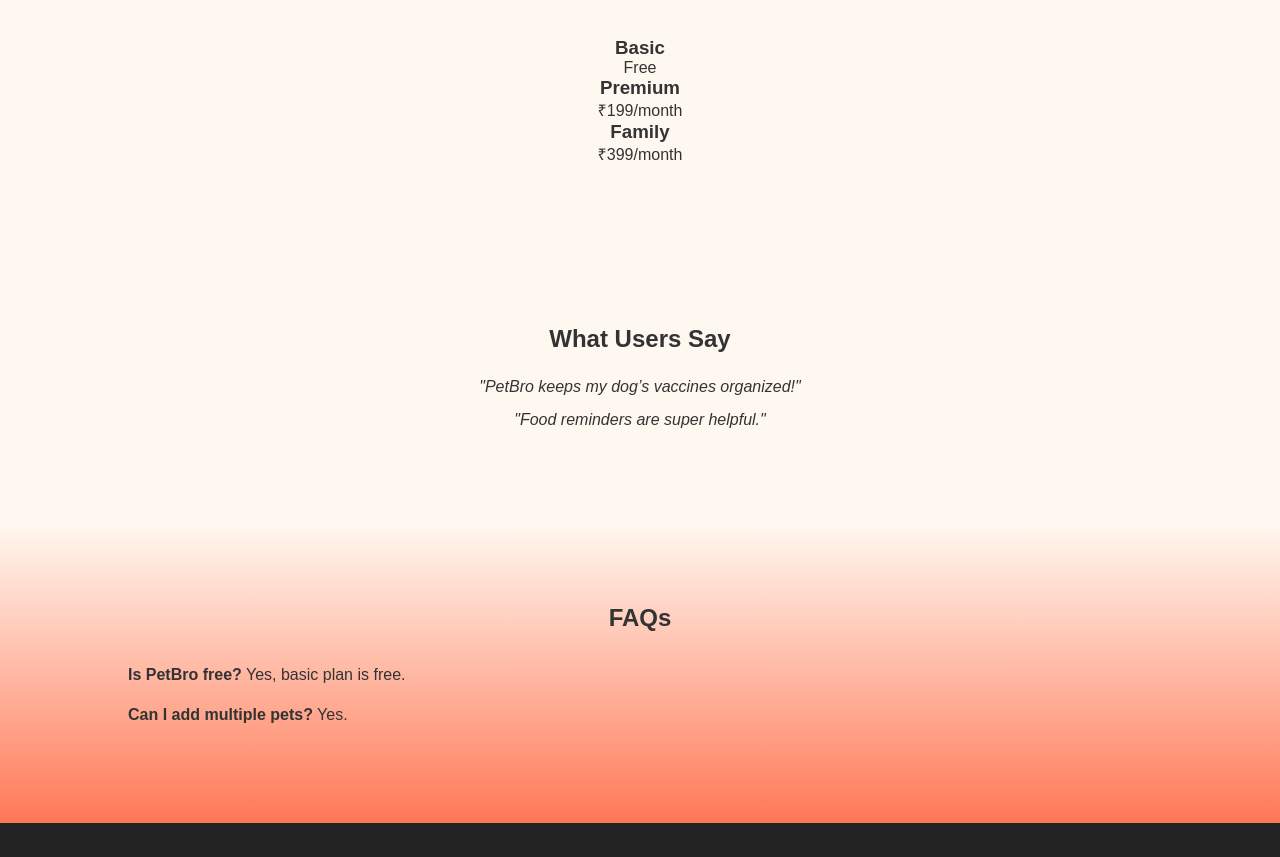
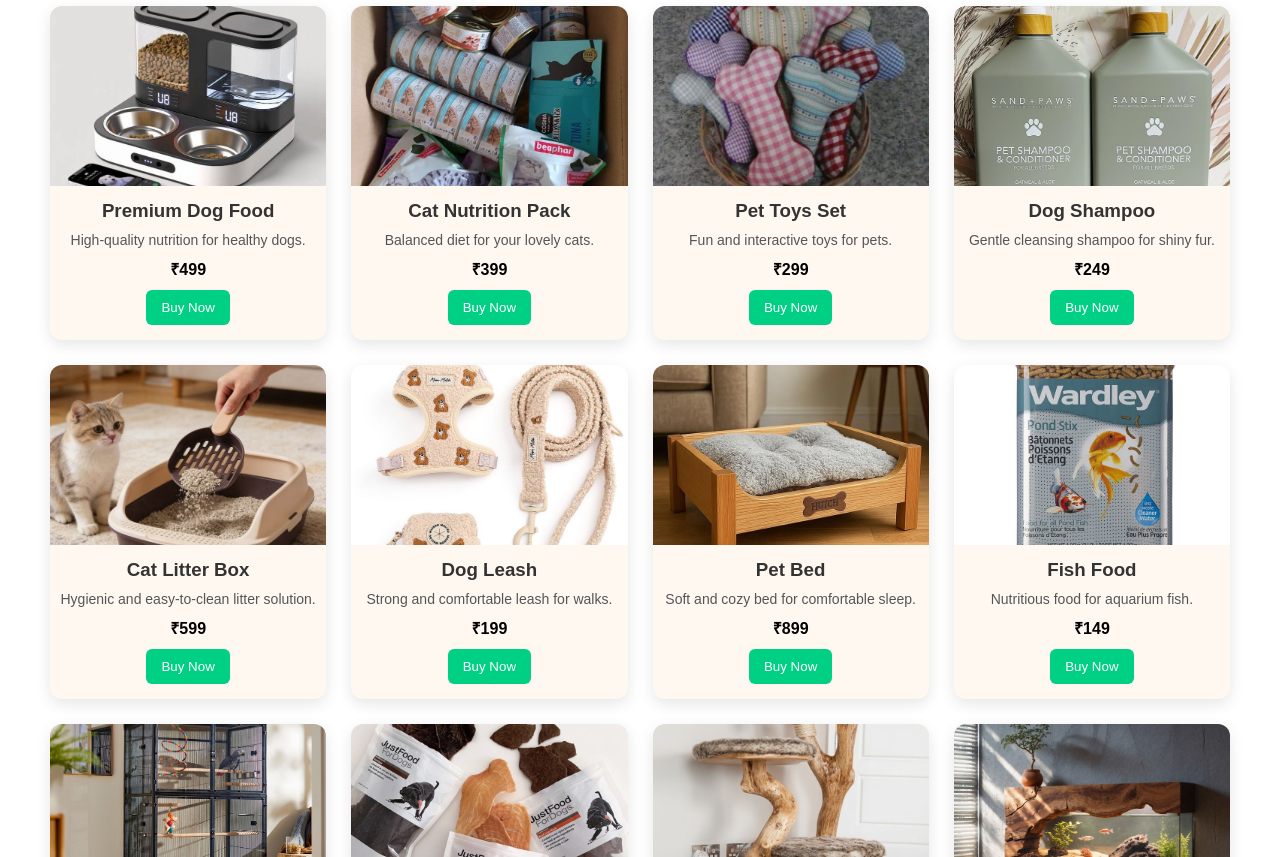
Before and after one commit to NirviMathur/PetBro-Pet_care_management, a plain HTML site: page product.html in a window 1280 px wide. Shown: the part 740-1597 px from the top of the page. Drawn offline with Linux system fonts and the light colour scheme.

Commit message:
second commit

```diff
--- a/css/style.css
+++ b/css/style.css
@@ -170,36 +170,74 @@
     color:#666;
     line-height:1.6;
 }
-
-.pricing{
-    padding:80px 10%;
-    text-align:center;
-    background:#fff8f0;
+.products-section {
+    padding: 50px;
+    text-align: center;
 }
 
-.pricing h2{
-    margin-bottom:40px;
+.products-section h2 {
+    font-size: 32px;
+    margin-bottom: 30px;
 }
 
-.pricing-container{
-    display:flex;
-    justify-content:center;
-    gap:25px;
-    flex-wrap:wrap;
+/* Grid Layout */
+.products-grid {
+    display: grid;
+    grid-template-columns: repeat(auto-fit, minmax(250px, 1fr));
+    gap: 25px;
 }
 
-.price-card{
-    background:#fff8f0;
-    padding:30px;
-    width:220px;
-    border-radius:15px;
-    box-shadow:0 4px 15px rgba(0,0,0,0.08);
-    transition:0.3s;
+/* Product Card */
+.product-card {
+    background: #fff8f0;
+    border-radius: 12px;
+    box-shadow: 0 5px 15px rgba(0,0,0,0.1);
+    overflow: hidden;
+    transition: 0.3s ease;
+    padding-bottom: 15px;
 }
 
-.price-card:hover{
-    transform:translateY(-5px);
+.product-card:hover {
+    transform: translateY(-8px);
 }
+
+.product-card img {
+    width: 100%;
+    height: 180px;
+    object-fit: cover;
+}
+
+.product-card h3 {
+    margin: 10px 0;
+}
+
+.product-card p {
+    font-size: 14px;
+    color: #555;
+    padding: 0 10px;
+}
+
+.product-card span {
+    display: block;
+    margin: 10px 0;
+    font-weight: bold;
+    color: #000;
+}
+
+.product-card button {
+    background: #00d084;
+    border: none;
+    padding: 10px 15px;
+    color: white;
+    border-radius: 6px;
+    cursor: pointer;
+    transition: 0.3s;
+}
+
+.product-card button:hover {
+    background: #00a86b;
+}
+
 
 .testimonials{
     padding:80px 10%;
--- a/product.html
+++ b/product.html
@@ -34,23 +34,131 @@
         </div>
     </section>
 
-    <section class="pricing">
-        <h2>Pricing Plans</h2>
-        <div class="contaainer">
-            <div class="price_card">
-                <h3>Basic</h3>
-                <p>Free</p>
-            </div>
-            <div class="price_card">
-                <h3>Premium</h3>
-                <p>₹199/month</p>
-            </div>
-            <div class="price_card">
-                <h3>Family</h3>
-                <p>₹399/month</p>
-            </div>
+    <section class="products-section">
+    <h2>Our Pet Products</h2>
+
+    <div class="products-grid">
+
+        <div class="product-card">
+            <img src="images/dog-foodbox.jpg">
+            <h3>Premium Dog Food</h3>
+            <p>High-quality nutrition for healthy dogs.</p>
+            <span>₹499</span>
+            <button>Buy Now</button>
         </div>
-    </section>
+
+        <div class="product-card">
+            <img src="images/catfood.jpg" alt="">
+            <h3>Cat Nutrition Pack</h3>
+            <p>Balanced diet for your lovely cats.</p>
+            <span>₹399</span>
+            <button>Buy Now</button>
+        </div>
+
+        <div class="product-card">
+            <img src="images/pettoy.jpg" alt="">
+            <h3>Pet Toys Set</h3>
+            <p>Fun and interactive toys for pets.</p>
+            <span>₹299</span>
+            <button>Buy Now</button>
+        </div>
+        <div class="product-card">
+    <img src="images/dogshampoo.jpg" alt="">
+    <h3>Dog Shampoo</h3>
+    <p>Gentle cleansing shampoo for shiny fur.</p>
+    <span>₹249</span>
+    <button>Buy Now</button>
+    </div>
+
+    <div class="product-card">
+        <img src="images/catlitter.jpg" alt="">
+        <h3>Cat Litter Box</h3>
+        <p>Hygienic and easy-to-clean litter solution.</p>
+        <span>₹599</span>
+        <button>Buy Now</button>
+    </div>
+
+    <div class="product-card">
+        <img src="images/dogleash.jpg" alt="">
+        <h3>Dog Leash</h3>
+        <p>Strong and comfortable leash for walks.</p>
+        <span>₹199</span>
+        <button>Buy Now</button>
+    </div>
+
+    <div class="product-card">
+        <img src="images/petbed.jpg" alt="">
+        <h3>Pet Bed</h3>
+        <p>Soft and cozy bed for comfortable sleep.</p>
+        <span>₹899</span>
+        <button>Buy Now</button>
+    </div>
+
+    <div class="product-card">
+        <img src="images/fishfood.jpg" alt="">
+        <h3>Fish Food</h3>
+        <p>Nutritious food for aquarium fish.</p>
+        <span>₹149</span>
+        <button>Buy Now</button>
+    </div>
+
+    <div class="product-card">
+        <img src="images/birdcage.jpg" alt="">
+        <h3>Bird Cage</h3>
+        <p>Spacious and safe cage for birds.</p>
+        <span>₹1299</span>
+        <button>Buy Now</button>
+    </div>
+    <div class="product-card">
+        <img src="images/dogtreat.jpg" alt="">
+        <h3>Dog Treats</h3>
+        <p>Tasty and healthy treats for training rewards.</p>
+        <span>₹199</span>
+        <button>Buy Now</button>
+    </div>
+
+    <div class="product-card">
+        <img src="images/catscrachter.jpg" alt="">
+        <h3>Cat Scratcher</h3>
+        <p>Keep your cat active and protect furniture.</p>
+        <span>₹349</span>
+        <button>Buy Now</button>
+    </div>
+
+    <div class="product-card">
+        <img src="images/aquarim.jpg" alt="">
+        <h3>Aquarium Tank</h3>
+        <p>Beautiful glass tank for your fish setup.</p>
+        <span>₹1499</span>
+        <button>Buy Now</button>
+    </div>
+
+    <div class="product-card">
+        <img src="images/petgrooming-kit.jpg" alt="">
+        <h3>Grooming Kit</h3>
+        <p>Complete kit for pet hair and nail care.</p>
+        <span>₹699</span>
+        <button>Buy Now</button>
+    </div>
+
+    <div class="product-card">
+        <img src="images/doghouse.jpg" alt="">
+        <h3>Dog House</h3>
+        <p>Comfortable outdoor shelter for dogs.</p>
+        <span>₹1999</span>
+        <button>Buy Now</button>
+    </div>
+
+    <div class="product-card">
+        <img src="images/catbed.jpg" alt="">
+        <h3>Cat Bed</h3>
+        <p>Soft and warm bed for your cats.</p>
+        <span>₹799</span>
+        <button>Buy Now</button>
+    </div>
+
+    </div>
+</section>
     <section class="testimonials">
         <h2>What Users Say</h2>
         <p>"PetBro keeps my dog’s vaccines organized!"</p>
```
Also changed, not shown: images/LargePetBed.jpg (added), images/aquarim.jpg (added), images/birdcage.jpg (added), images/catbed.jpg (added), images/catfood.jpg (added), images/catlitter.jpg (added), images/catscrachter.jpg (added), images/dog-foodbox.jpg (added), images/doghouse.jpg (added), images/dogleash.jpg (added), images/dogshampoo.jpg (added), images/dogtreat.jpg (added), images/fishfood.jpg (added), images/petbed.jpg (added), 2 more files.
